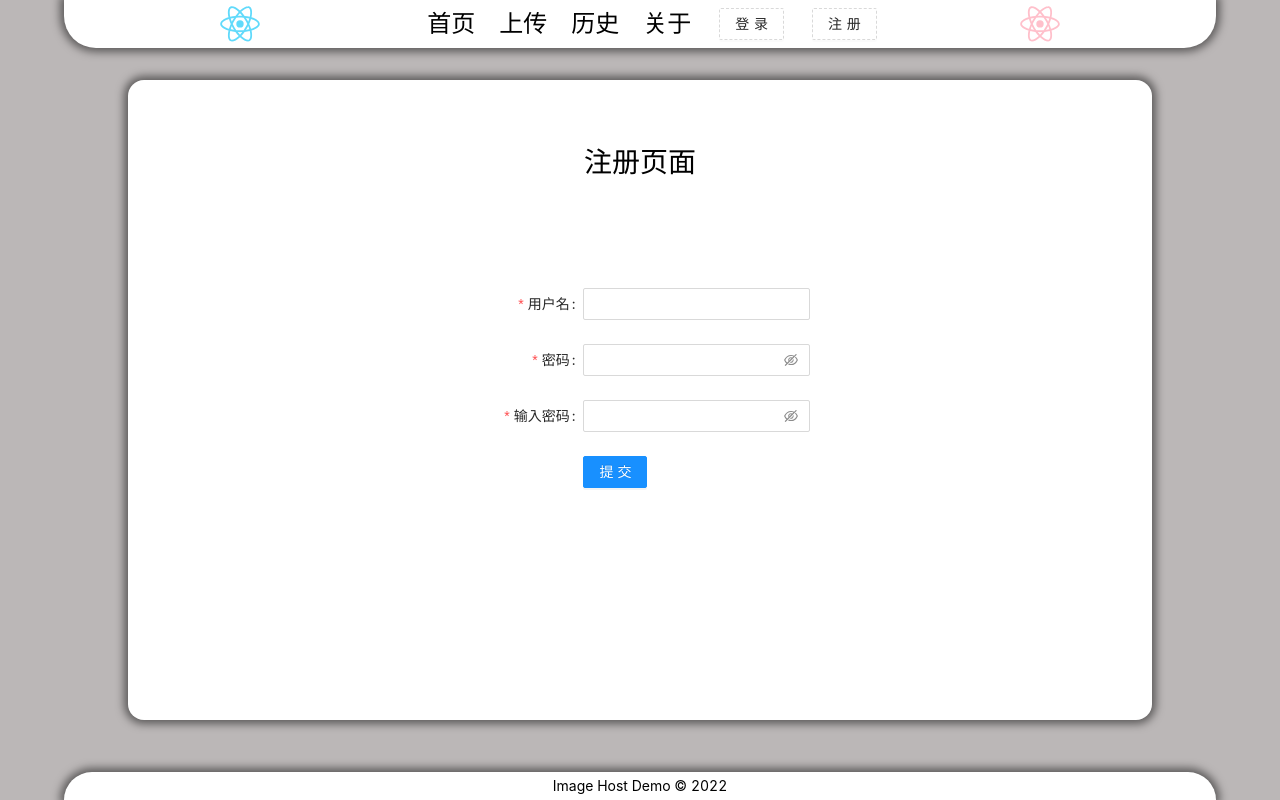
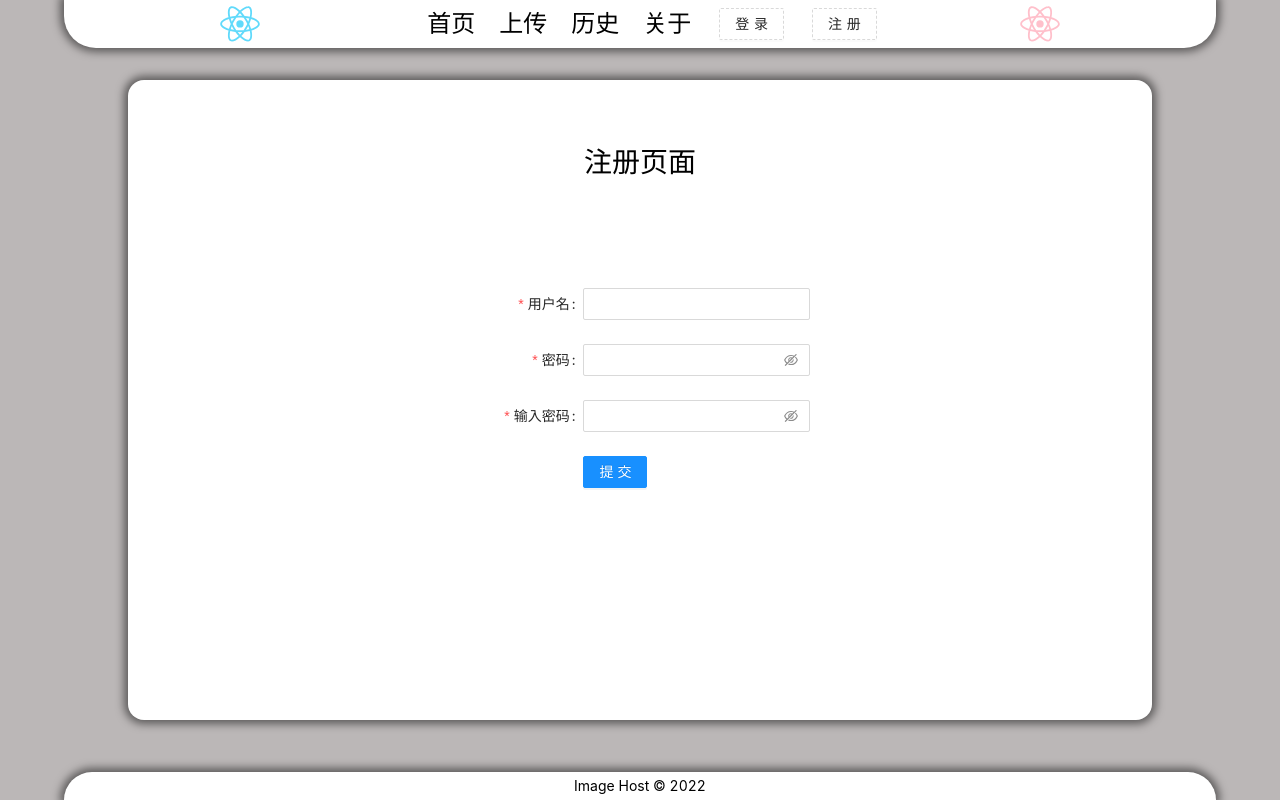
Before and after one commit to mingwiki/leancloud-image-host, a React app: page /register in a window 1280 px wide. Built offline with nearby package versions, Linux system fonts and the light colour scheme; what leancloud-storage would draw is missing.

Commit message:
update footer

```diff
--- a/src/components/Footer.jsx
+++ b/src/components/Footer.jsx
@@ -19,9 +19,7 @@ const TheLink = styled(Link)`
 function Component() {
   return (
     <Wrapper>
-      <TheLink to="//github.com/mingwiki/image-host-demo">
-        Image Host Demo
-      </TheLink>
+      <TheLink to="//github.com/mingwiki/image-host-demo">Image Host</TheLink>
       &nbsp;&copy;&nbsp;2022
     </Wrapper>
   );
```
